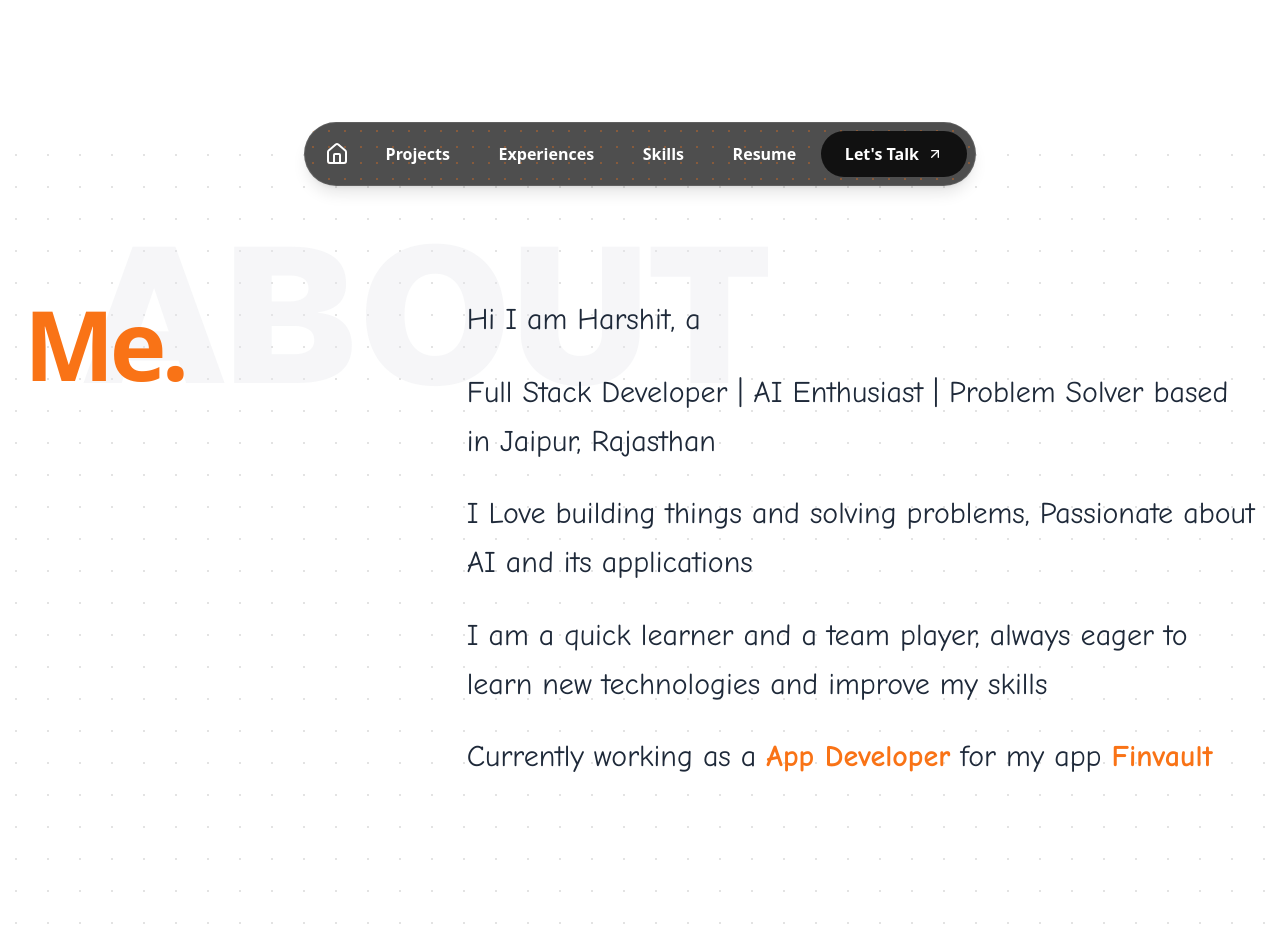
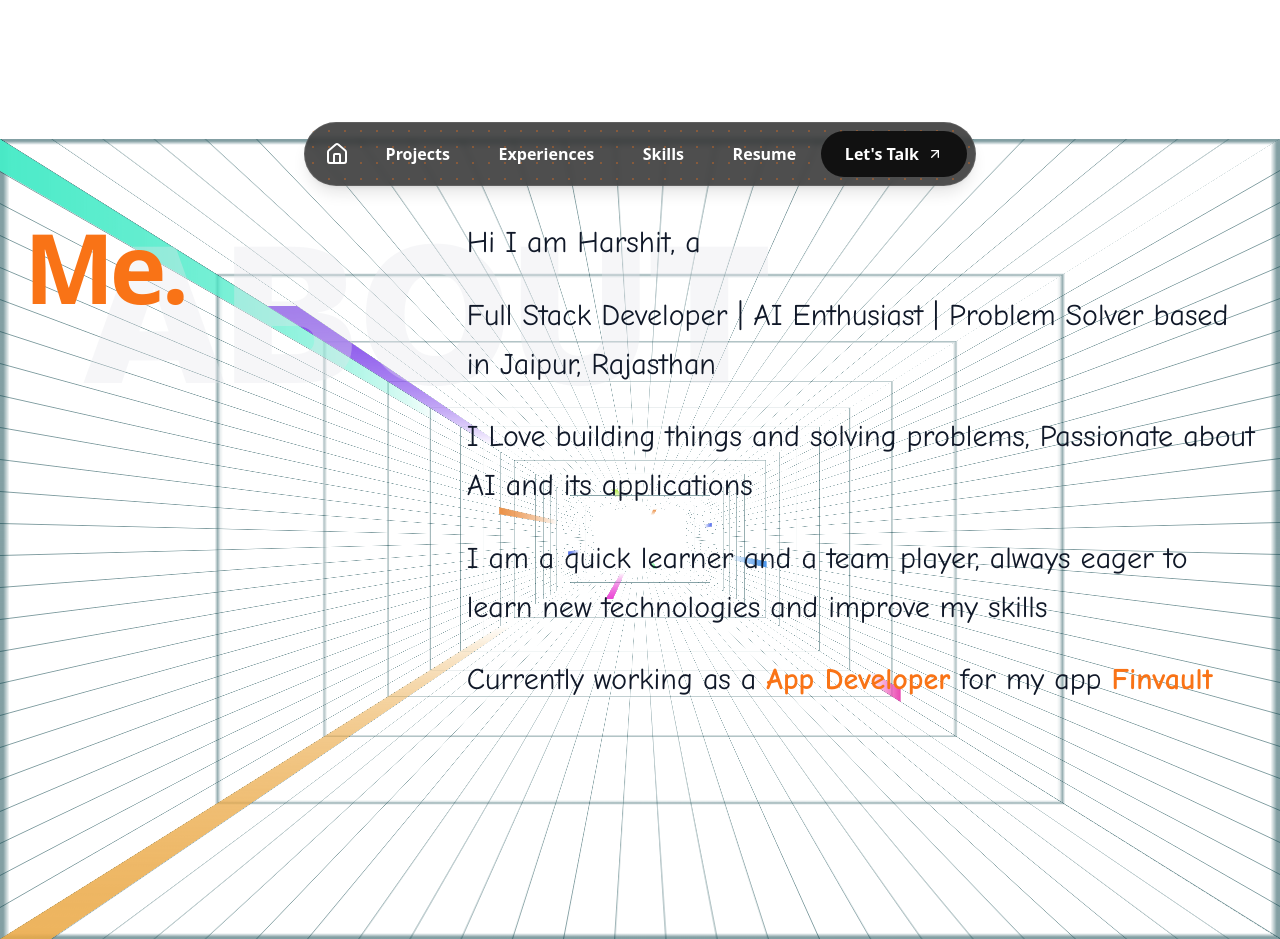
Before and after one commit to i-harshit-sharma/portfoliov2, a Next.js app: page / in a window 1280 px wide. Shown: the part 590-1529 px from the top of the page. Built offline with nearby package versions, Linux system fonts and the light colour scheme.

Commit message:
feat: Add new About section with animated warp background and personal details.

```diff
--- a/components/About.tsx
+++ b/components/About.tsx
@@ -1,20 +1,210 @@
 "use client"
-import Image from "next/image";
-import { motion, LayoutGroup } from "motion/react";
-import { useRef } from "react";
+
+import { motion } from "motion/react"
+import { useCallback, useEffect, useMemo, useState } from "react"
+import { cn } from "@/lib/utils"
+// import Image from "next/image" // Keeping imported but unused if needed later
+// import { MapPin } from "lucide-react"
+
+export interface WarpBackgroundProps {
+    className?: string
+    children?: React.ReactNode
+    /** Perspective depth in pixels */
+    perspective?: number
+    /** Number of beams per wall */
+    beamsPerSide?: number
+    /** Beam width as percentage */
+    beamSize?: number
+    /** Maximum beam delay in seconds */
+    beamDelayMax?: number
+    /** Minimum beam delay in seconds */
+    beamDelayMin?: number
+    /** Beam animation duration in seconds */
+    beamDuration?: number
+    /** Grid line color */
+    gridColor?: string
+}
+
+interface BeamProps {
+    width: string
+    x: string
+    delay: number
+    duration: number
+}
+
+function Beam({ width, x, delay, duration }: BeamProps) {
+    const [hue, setHue] = useState(0)
+    const [aspectRatio, setAspectRatio] = useState(1)
+
+    useEffect(() => {
+        setHue(Math.floor(Math.random() * 360))
+        setAspectRatio(Math.floor(Math.random() * 10) + 1)
+    }, [])
+
+    return (
+        <motion.div
+            className="absolute top-0"
+            style={{
+                left: x,
+                width,
+                aspectRatio: `1 / ${aspectRatio}`,
+                background: `linear-gradient(hsl(${hue} 80% 60%), transparent)`,
+                transform: "translateX(-50%)",
+            }}
+            initial={{ y: "100cqmax" }}
+            animate={{ y: "-100%" }}
+            transition={{
+                duration,
+                delay,
+                repeat: Number.POSITIVE_INFINITY,
+                ease: "linear",
+            }}
+        />
+    )
+}
+
+const wallClasses = "[transform-style:preserve-3d] [container-type:inline-size] [height:100cqmax]"
+
+function createGridBackground(gridColor: string, beamSize: string) {
+    return {
+        backgroundImage: `linear-gradient(${gridColor} 0 1px, transparent 1px ${beamSize}), linear-gradient(90deg, ${gridColor} 0 1px, transparent 1px ${beamSize})`,
+        backgroundSize: `${beamSize} ${beamSize}`,
+    }
+}
+
+export function WarpBackground({
+    className,
+    children,
+    perspective = 100,
+    beamsPerSide = 3,
+    beamSize = 4,
+    beamDelayMax = 8,
+    beamDelayMin = 1,
+    beamDuration = 6,
+    gridColor = "rgba(6, 63, 70, 0.5)",
+}: WarpBackgroundProps) {
+    const [isClient, setIsClient] = useState(false)
+
+    useEffect(() => {
+        setIsClient(true)
+    }, [])
+
+    const generateBeams = useCallback(() => {
+        const beams = []
+        const cellsPerSide = Math.floor(100 / beamSize)
+        const step = cellsPerSide / beamsPerSide
+
+        for (let i = 0; i < beamsPerSide; i++) {
+            const x = Math.floor(i * step)
+            const delay = isClient
+                ? Math.random() * (beamDelayMax - beamDelayMin) + beamDelayMin
+                : beamDelayMin + (i / beamsPerSide) * (beamDelayMax - beamDelayMin)
+            beams.push({ x, delay })
+        }
+        return beams
+    }, [beamsPerSide, beamSize, beamDelayMax, beamDelayMin, isClient])
+
+    const topBeams = useMemo(() => generateBeams(), [generateBeams])
+    const rightBeams = useMemo(() => generateBeams(), [generateBeams])
+    const bottomBeams = useMemo(() => generateBeams(), [generateBeams])
+    const leftBeams = useMemo(() => generateBeams(), [generateBeams])
+
+    const beamSizeStr = `${beamSize}%`
+    const gridStyle = createGridBackground(gridColor, beamSizeStr)
+
+    return (
+        <div className={cn("relative min-h-screen w-full overflow-hidden bg-white", className)}>
+            {/* 3D Tunnel Container */}
+            <div
+                className="pointer-events-none absolute inset-0 [clip-path:inset(0)] [container-type:size] [transform-style:preserve-3d]"
+                style={{ perspective }}
+            >
+                {/* Top wall */}
+                <div
+                    className={cn(
+                        wallClasses,
+                        "absolute z-20 [width:100cqi] [transform-origin:50%_0%] [transform:rotateX(-90deg)]",
+                    )}
+                    style={gridStyle}
+                >
+                    {topBeams.map((beam, i) => (
+                        <Beam
+                            key={i}
+                            delay={beam.delay}
+                            duration={beamDuration}
+                            width={beamSizeStr}
+                            x={`${beam.x * beamSize}%`}
+                        />
+                    ))}
+                </div>
+
+                {/* Bottom wall */}
+                <div
+                    className={cn(
+                        wallClasses,
+                        "absolute top-full [width:100cqi] [transform-origin:50%_0%] [transform:rotateX(-90deg)]",
+                    )}
+                    style={gridStyle}
+                >
+                    {bottomBeams.map((beam, i) => (
+                        <Beam
+                            key={i}
+                            delay={beam.delay}
+                            duration={beamDuration}
+                            width={beamSizeStr}
+                            x={`${beam.x * beamSize}%`}
+                        />
+                    ))}
+                </div>
+
+                {/* Left wall */}
+                <div
+                    className={cn(
+                        wallClasses,
+                        "absolute left-0 top-0 [width:100cqh] [transform-origin:0%_0%] [transform:rotate(90deg)_rotateX(-90deg)]",
+                    )}
+                    style={gridStyle}
+                >
+                    {leftBeams.map((beam, i) => (
+                        <Beam
+                            key={i}
+                            delay={beam.delay}
+                            duration={beamDuration}
+                            width={beamSizeStr}
+                            x={`${beam.x * beamSize}%`}
+                        />
+                    ))}
+                </div>
+
+                {/* Right wall */}
+                <div
+                    className={cn(
+                        wallClasses,
+                        "absolute right-0 top-0 [width:100cqh] [transform-origin:100%_0%] [transform:rotate(-90deg)_rotateX(-90deg)]",
+                    )}
+                    style={gridStyle}
+                >
+                    {rightBeams.map((beam, i) => (
+                        <Beam
+                            key={i}
+                            delay={beam.delay}
+                            duration={beamDuration}
+                            width={beamSizeStr}
+                            x={`${beam.x * beamSize}%`}
+                        />
+                    ))}
+                </div>
+            </div>
+
+            {/* Content layer */}
+            {children && <div className="relative z-10 h-full w-full flex items-center justify-center">{children}</div>}
+        </div>
+    )
+}
 
 const About = () => {
-    const containerRef = useRef<HTMLDivElement>(null)
     return (
-        <div ref={containerRef} className="w-full min-h-screen flex items-center justify-center bg-white relative overflow-hidden dark:bg-black">
-            {/* Background Pattern */}
-            <div className="absolute inset-0 z-0 opacity-30"
-                style={{
-                    backgroundImage: "radial-gradient(#a3a3a3 1px, transparent 1px)",
-                    backgroundSize: "32px 32px"
-                }}
-            />
-
+        <WarpBackground>
             {/* Large Watermark */}
             <div className="absolute top-20 left-10 md:left-20 pointer-events-none select-none z-0">
                 <span className="text-[15vw] font-black text-gray-200/70 dark:text-gray-900 leading-none opacity-50 font-sans">
@@ -23,7 +213,7 @@ const About = () => {
             </div>
 
             <motion.div
-                className="max-w-7xl w-full mx-auto px-6 relative z-10 flex flex-col md:flex-row gap-12 items-start"
+                className="max-w-7xl py-20 w-full mx-auto px-6 relative z-10 flex flex-col md:flex-row gap-12 items-start"
                 initial="hidden"
                 whileInView="visible"
                 viewport={{ once: true, amount: 0.2 }}
@@ -61,14 +251,14 @@ const About = () => {
                 <div className="md:w-2/3 flex flex-col gap-6">
                     {[
                         "Hi I am Harshit, a",
-                        "Full Stack Developer | AI Enthusiast | Problem Solver based in Jaipur, Rajasthan",
+                        <span>Full Stack Developer | AI Enthusiast | Problem Solver based in Jaipur, Rajasthan</span>,
                         "I Love building things and solving problems, Passionate about AI and its applications",
                         "I am a quick learner and a team player, always eager to learn new technologies and improve my skills",
                         <span>Currently working as a <span className="text-[#f97316] font-bold">App Developer</span> for my app <span className="text-[#f97316] font-bold">Finvault</span></span>
                     ].map((text, index) => (
                         <div key={index} className="overflow-hidden">
                             <motion.p
-                                className="text-2xl md:text-3xl font-comic-neue font-medium leading-relaxed text-gray-800 dark:text-gray-200"
+                                className="text-2xl md:text-3xl font-comic-neue font-medium leading-relaxed text-gray-900"
                                 variants={{
                                     hidden: { y: "100%", opacity: 0 },
                                     visible: {
@@ -82,35 +272,9 @@ const About = () => {
                             </motion.p>
                         </div>
                     ))}
-
-                    {/* Interactive Keywords */}
-                    {/* <div className="flex flex-wrap gap-3 pt-6 overflow-hidden">
-                        <motion.div
-                            className="flex flex-wrap gap-3"
-                            variants={{
-                                hidden: { y: "100%", opacity: 0 },
-                                visible: {
-                                    y: 0,
-                                    opacity: 1,
-                                    transition: { duration: 0.8, ease: [0.2, 0.65, 0.3, 0.9], delay: 0.4 }
-                                }
-                            }}
-                        >
-                            {["React", "Next.js", "Node", "AI/ML", "TypeScript"].map((tag, i) => (
-                                <motion.span
-                                    key={i}
-                                    className="px-4 py-2 border border-gray-300 dark:border-gray-700 rounded-full text-sm font-semibold cursor-pointer hover:bg-[#f97316] hover:text-white hover:border-[#f97316] transition-colors duration-300"
-                                    whileHover={{ scale: 1.05 }}
-                                    whileTap={{ scale: 0.95 }}
-                                >
-                                    {tag}
-                                </motion.span>
-                            ))}
-                        </motion.div>
-                    </div> */}
                 </div>
             </motion.div>
-        </div>
+        </WarpBackground>
     )
 }
 
```
